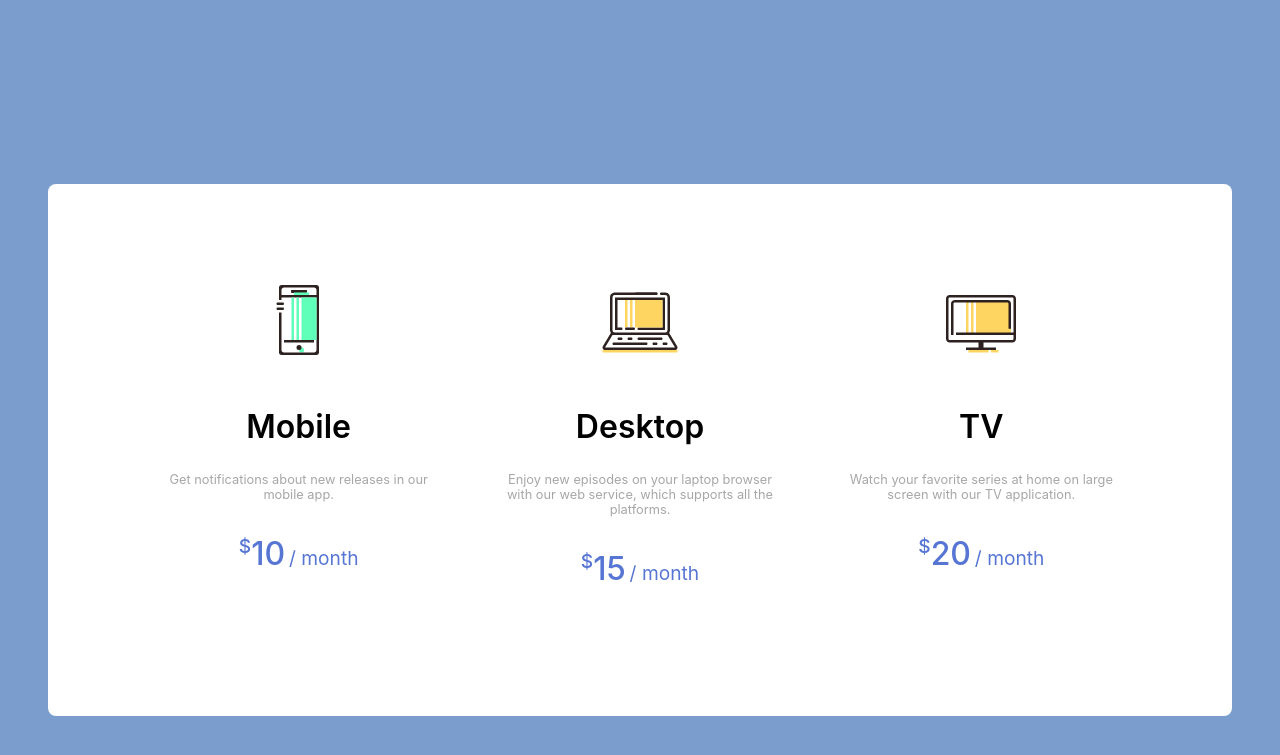
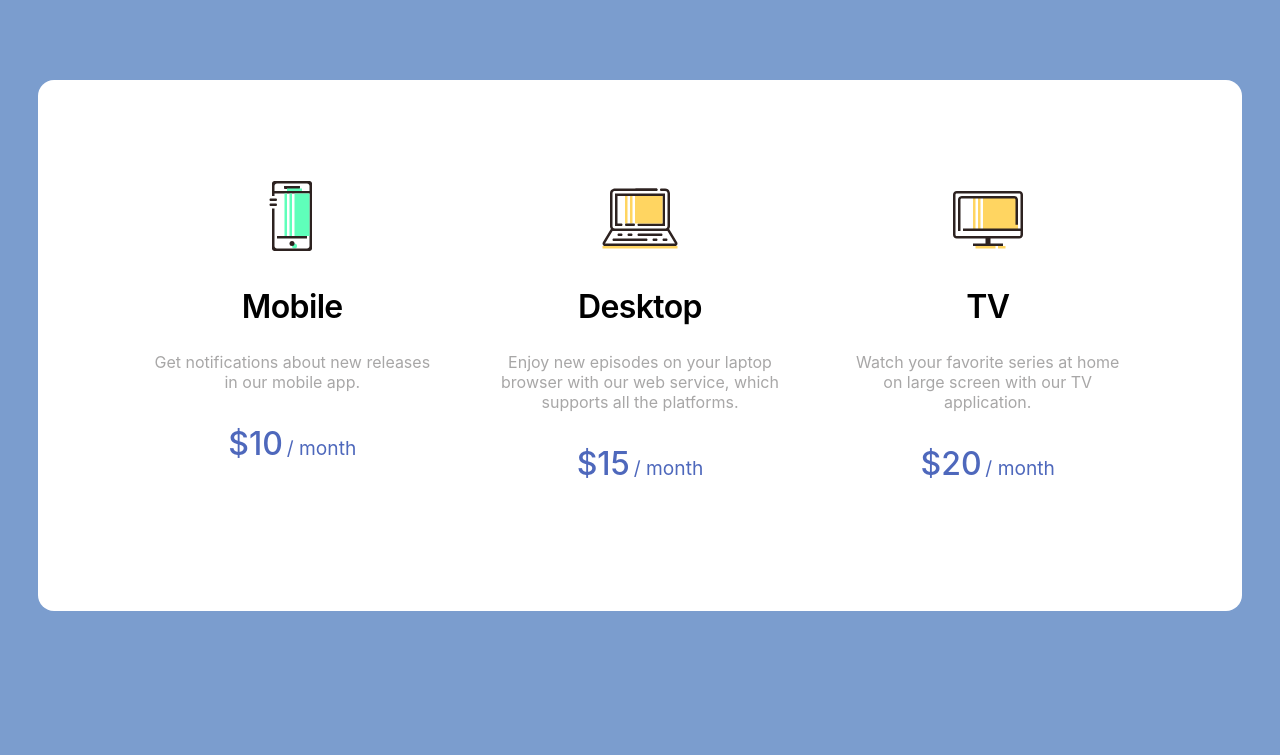
Before and after one commit to maelquerre/frontloops, a Jekyll site: the page loop1/s01-subscription/index.html, which Jekyll copies as it is, in a window 1280 px wide. Shown: the top 755 px of the page. Built offline with Jekyll 4.4.1, drawn with Linux system fonts in a browser that asks for light colours; some web fonts are replaced.

Commit message:
Update Loop 1 Step 1

```diff
--- a/loop1/s01-subscription/index.html
+++ b/loop1/s01-subscription/index.html
@@ -7,35 +7,36 @@
     <title>Loop 1 - Step 1</title>
     <link href="https://fonts.googleapis.com/css?family=Roboto:400,500,700"
           rel="stylesheet">
+    <link rel="stylesheet" href="https://rsms.me/inter/inter.css"/>
     <link rel="stylesheet" href="./styles.css"/>
 </head>
 
 <body>
 <section class="frame">
     <a class="item" href="#">
-        <img class="item--image" src="img/device.svg">
+        <img class="item--image" src="img/device.svg" alt="mobile">
         <h2 class="item--title">Mobile</h2>
-        <p class="description">Get notifications about new releases in our
+        <p class="item--description">Get notifications about new releases in our
             mobile app.</p>
-        <p class="item--price"><sup class="item--currency">$</sup>10<span
+        <p class="item--price">$10<span
                 class="item--price-month">/ month</span></p>
     </a>
 
     <a class="item" href="#">
-        <img class="item--image" src="img/laptop.svg">
+        <img class="item--image" src="img/laptop.svg" alt="laptop">
         <h2 class="item--title">Desktop</h2>
-        <p class="description">Enjoy new episodes on your laptop browser with
+        <p class="item--description">Enjoy new episodes on your laptop browser with
             our web service, which supports all the platforms.</p>
-        <p class="item--price"><sup class="item--currency">$</sup>15<span
+        <p class="item--price">$15<span
                 class="item--price-month">/ month</span></p>
     </a>
 
     <a class="item" href="#">
-        <img class="item--image" src="img/monitor.svg">
+        <img class="item--image" src="img/monitor.svg" alt="monitor">
         <h2 class="item--title">TV</h2>
-        <p class="description">Watch your favorite series at home on large
+        <p class="item--description">Watch your favorite series at home on large
             screen with our TV application.</p>
-        <p class="item--price"><sup class="item--currency">$</sup>20<span
+        <p class="item--price">$20<span
                 class="item--price-month">/ month</span></p>
     </a>
 </section>
--- a/loop1/s01-subscription/styles.css
+++ b/loop1/s01-subscription/styles.css
@@ -1,24 +1,17 @@
-html, body {
-    height: 100%;
-}
-
 body {
     margin: 0;
-    display: flex;
-    justify-content: center;
-    align-items: center;
-    font-family: -apple-system, BlinkMacSystemFont, "Segoe UI", Helvetica,
-    Arial, Roboto, sans-serif;
-    background-color: #7B9DCE;
+    padding: 0 3%;
+    font-family: 'Inter', sans-serif;
+    background-color: #7b9dce;
 }
 
 .frame {
+    margin: 5rem auto 0;
     display: flex;
-    width: 80%;
     padding: 5rem;
     text-align: center;
     background-color: white;
-    border-radius: .5rem;
+    border-radius: 1rem;
 }
 
 .item {
@@ -26,8 +19,8 @@ body {
     width: 33.33%;
     text-decoration: none;
     color: inherit;
-    border-radius: .5rem;
-    transition: background-color .1s;
+    border-radius: .8rem;
+    transition: background-color .2s;
     cursor: pointer;
 }
 
@@ -37,20 +30,19 @@ body {
 
 .item--image {
     width: 5em;
-    margin-bottom: 1em;
 }
 
 .item--title {
     font-size: 2em;
     font-weight: 600;
+    letter-spacing: -.02em;
 }
 
 .item--price {
-    color: #5775D3;
+    color: #4e68bc;
 }
 
-.description {
-    font-size: .8em;
+.item--description {
     color: #A8A7A7;
 }
 
@@ -59,7 +51,7 @@ body {
     font-weight: 500;
 }
 
-.item--price-month, .item--currency {
+.item--price-month {
     font-size: .6em;
 }
 
@@ -67,3 +59,21 @@ body {
     margin-left: .2em;
     font-weight: initial;
 }
+
+@media (max-width: 900px) {
+    body {
+        padding: 1rem;
+    }
+
+    .frame {
+        margin: 0;
+        padding: 1rem;
+        flex-direction: column;
+    }
+
+    .item {
+        width: auto;
+        margin: 0;
+        padding: 1rem;
+    }
+}
```
